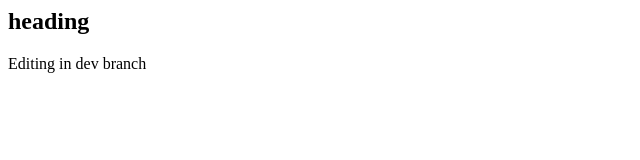
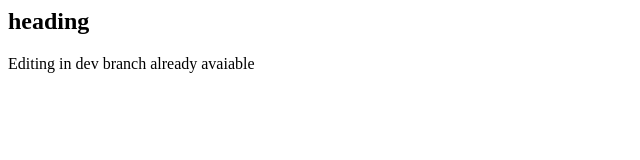
Before and after one commit to amrs-tech/sampl-repo, a plain HTML site: page index.html in a window 1280 px wide. Shown: the whole page, without its empty margins (0-640 px from the left). Drawn offline with Linux system fonts and the light colour scheme.

Commit message:
Update index.html

```diff
--- a/index.html
+++ b/index.html
@@ -5,5 +5,6 @@
 <body>
 <h2>heading</h2>
   Editing in dev branch
+  already avaiable
 </body>
 </html>
```
